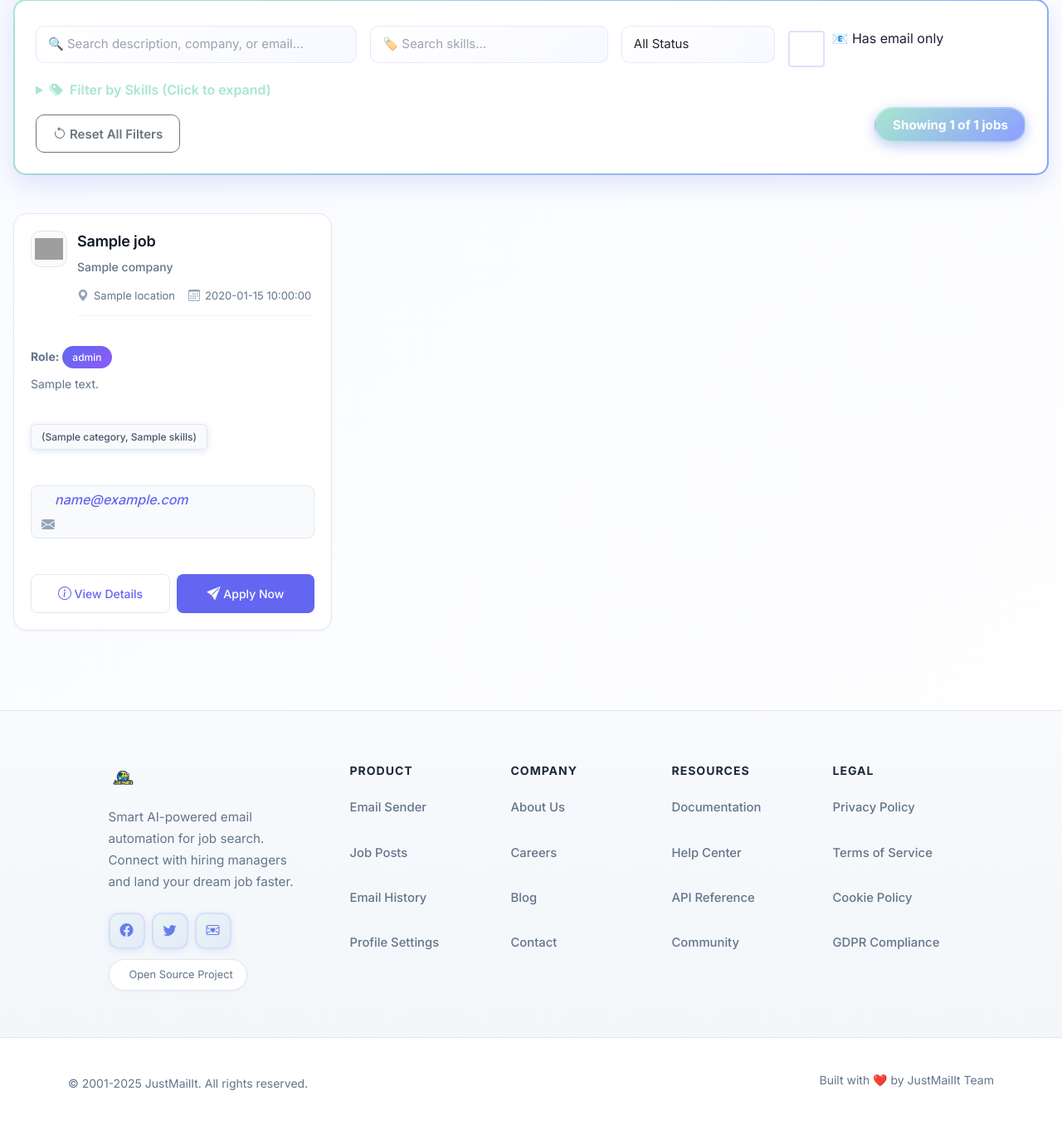
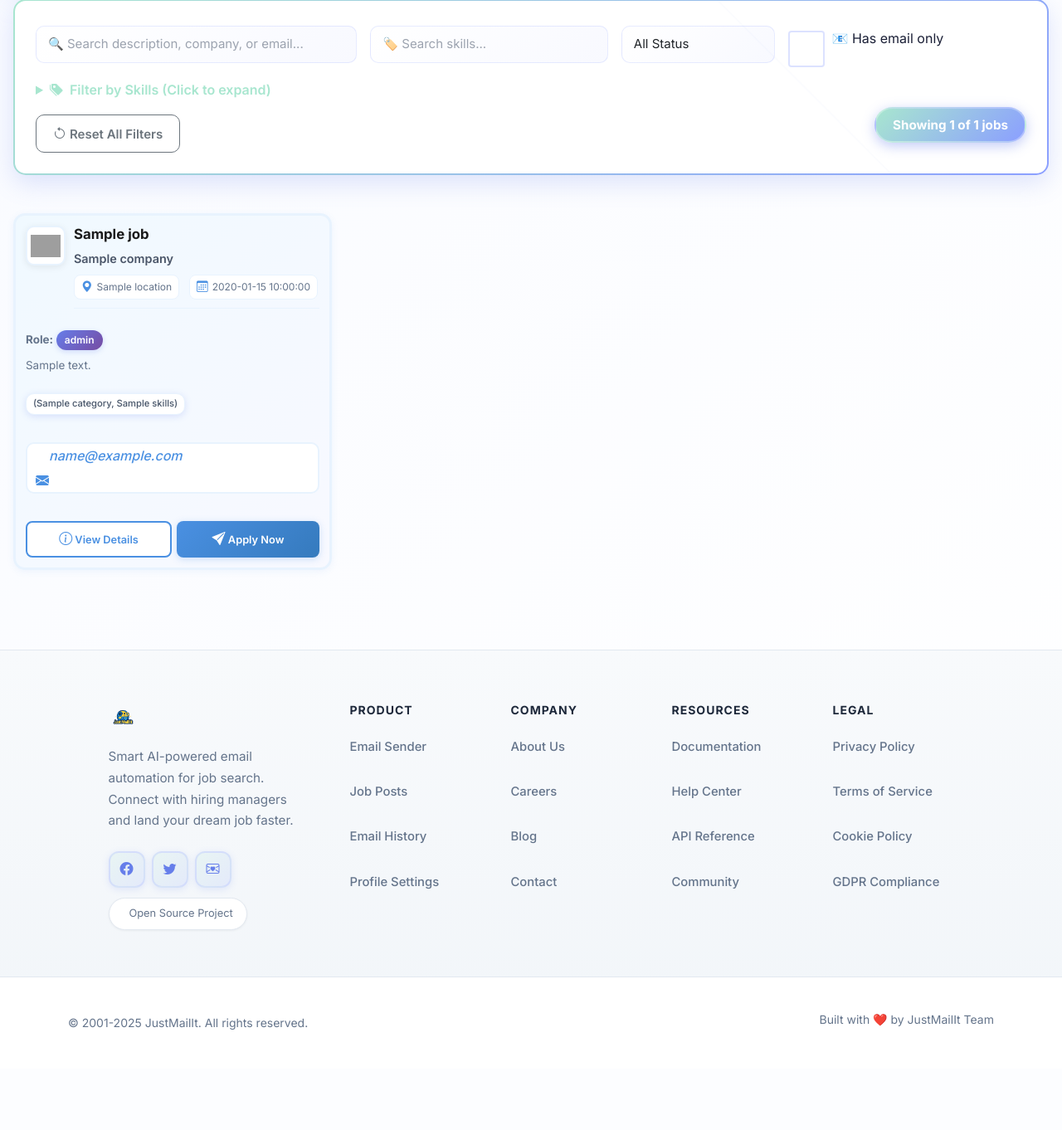
Before and after one commit to manuchaturvedi/email-sent-site, a Flask app: template sendmail/templates/job_posts.html in a window 1280 px wide. Shown: the part 565-1927 px from the top of the page at 83% size. After the commit the page ends 1806 px from the top, so only its background shows below. Run offline with Flask 3, Linux system fonts and the light colour scheme; the template is opened without the code that fills it: most values are stand-ins (such as "Sample title", 1, 10 or a date in 2020); grey boxes are pictures that could not be loaded.

```diff
--- a/sendmail/templates/job_posts.html
+++ b/sendmail/templates/job_posts.html
@@ -723,40 +723,57 @@
 
 /* ==================== NAUKRI.COM INSPIRED DESIGN ==================== */
 
-/* Minimalist Modern Job Card Container */
+/* Naukri-style Job Card Container */
 .naukri-job-card {
-    background: #ffffff;
-    border: 1px solid #e2e8f0;
-    border-radius: 16px;
-    padding: 20px;
+    background: linear-gradient(135deg, #f0f9ff 0%, #f8f9ff 100%);
+    border: 3px solid #e8f3fe;
+    border-radius: 14px;
+    padding: 12px;
     margin-bottom: 30px;
-    transition: all 0.4s cubic-bezier(0.4, 0, 0.2, 1);
-    box-shadow: 0 1px 3px rgba(0, 0, 0, 0.05);
+    transition: all 0.3s ease;
+    box-shadow: 0 2px 8px rgba(74, 144, 226, 0.08);
     display: flex;
     flex-direction: column;
-    gap: 16px;
+    gap: 10px;
     height: 100%;
     position: relative;
     overflow: hidden;
 }
 
+.naukri-job-card::before {
+    content: '';
+    position: absolute;
+    top: 0;
+    left: 0;
+    right: 0;
+    height: 4px;
+    background: linear-gradient(90deg, #4a90e2, #667eea, #764ba2);
+    opacity: 0;
+    transition: opacity 0.3s ease;
+}
+
+.naukri-job-card:hover::before {
+    opacity: 1;
+}
+
 .naukri-job-card:hover {
-    border-color: #cbd5e0;
-    box-shadow: 0 8px 16px rgba(0, 0, 0, 0.08), 0 0 0 1px rgba(0, 0, 0, 0.02);
-    transform: translateY(-2px);
-}
-
-/* Company Logo Section - Minimalist */
+    border-color: #4a90e2;
+    box-shadow: 0 8px 24px rgba(74, 144, 226, 0.2);
+    transform: translateY(-4px);
+}
+
+/* Company Logo Section - Now with API */
 .company-logo {
-    width: 44px;
-    height: 44px;
-    background: #f8fafc;
-    border-radius: 12px;
+    width: 48px;
+    height: 48px;
+    background: white;
+    border-radius: 10px;
     display: flex;
     align-items: center;
     justify-content: center;
     flex-shrink: 0;
-    border: 1px solid #e2e8f0;
+    border: 2px solid #e8f3fe;
+    box-shadow: 0 2px 8px rgba(0, 0, 0, 0.08);
     overflow: hidden;
     position: relative;
 }
@@ -769,27 +786,27 @@
 }
 
 .company-logo-fallback {
-    width: 44px;
-    height: 44px;
-    background: linear-gradient(135deg, #6366f1 0%, #8b5cf6 100%);
-    border-radius: 12px;
+    width: 48px;
+    height: 48px;
+    background: linear-gradient(135deg, #667eea 0%, #764ba2 100%);
+    border-radius: 10px;
     display: flex;
     align-items: center;
     justify-content: center;
     color: white;
-    font-size: 16px;
-    font-weight: 600;
+    font-size: 18px;
+    font-weight: 700;
     flex-shrink: 0;
-}
-
-/* Job Title - Modern Minimalist */
+    box-shadow: 0 2px 8px rgba(102, 126, 234, 0.3);
+}
+
+/* Job Title - Compact Naukri Style */
 .naukri-job-title {
-    font-size: 1.125rem;
-    font-weight: 600;
-    color: #0f172a;
-    margin: 0 0 8px 0;
-    line-height: 1.4;
-    letter-spacing: -0.01em;
+    font-size: 1.05rem;
+    font-weight: 700;
+    color: #1a1a1a;
+    margin: 0 0 6px 0;
+    line-height: 1.3;
     transition: color 0.3s ease;
     display: -webkit-box;
     -webkit-line-clamp: 2;
@@ -798,64 +815,67 @@
 }
 
 .naukri-job-card:hover .naukri-job-title {
-    color: #6366f1;
-}
-
-/* Company Name - Minimalist */
+    color: #4a90e2;
+}
+
+/* Company Name Below Title */
 .naukri-company-name {
-    font-size: 0.875rem;
-    font-weight: 500;
-    color: #64748b;
-    margin-bottom: 12px;
+    font-size: 0.9rem;
+    font-weight: 600;
+    color: #4a5568;
+    margin-bottom: 8px;
     display: flex;
     align-items: center;
-    gap: 6px;
+    gap: 4px;
 }
 
 .naukri-company-name i {
     color: #94a3b8;
-    font-size: 0.875rem;
-}
-
-/* Job Info Row - Minimalist */
+    font-size: 0.85rem;
+}
+
+/* Job Info Row - Compact */
 .naukri-job-info {
     display: flex;
     flex-wrap: wrap;
-    gap: 16px;
-    margin-bottom: 12px;
-    padding-bottom: 12px;
-    border-bottom: 1px solid #f1f5f9;
+    gap: 12px;
+    margin-bottom: 10px;
+    padding-bottom: 10px;
+    border-bottom: 1px solid #e8f3fe;
 }
 
 .naukri-job-info .info-item {
     display: flex;
     align-items: center;
-    gap: 6px;
-    font-size: 0.813rem;
+    gap: 5px;
+    font-size: 0.75rem;
     color: #64748b;
-    font-weight: 400;
+    background: white;
+    padding: 3px 8px;
+    border-radius: 8px;
+    border: 1px solid #e8f3fe;
 }
 
 .naukri-job-info .info-item i {
-    color: #94a3b8;
-    font-size: 0.875rem;
+    color: #4a90e2;
+    font-size: 0.85rem;
 }
 
 .naukri-job-info .info-item strong {
-    font-weight: 500;
+    font-weight: 600;
     color: #475569;
 }
 
-/* Job Description - Minimalist */
+/* Job Description Section - Compact */
 .naukri-job-description {
     color: #64748b;
-    font-size: 0.875rem;
-    line-height: 1.6;
-    margin-bottom: 12px;
+    font-size: 0.84rem;
+    line-height: 1.5;
+    margin-bottom: 8px;
 }
 
 .naukri-job-description p {
-    margin: 8px 0;
+    margin: 6px 0;
 }
 
 .naukri-job-description .description-text {
@@ -865,52 +885,55 @@
     overflow: hidden;
 }
 
-/* Role Badge - Minimalist */
+/* Role Badge - Compact */
 .role-badge {
-    background: linear-gradient(135deg, #6366f1 0%, #8b5cf6 100%);
+    background: linear-gradient(135deg, #667eea 0%, #764ba2 100%);
     color: white;
-    padding: 4px 12px;
-    border-radius: 16px;
+    padding: 3px 10px;
+    border-radius: 12px;
     font-size: 0.75rem;
-    font-weight: 500;
+    font-weight: 600;
     display: inline-block;
-}
-
-/* Skills Section - Minimalist Tags */
+    box-shadow: 0 2px 6px rgba(102, 126, 234, 0.25);
+}
+
+/* Skills Section - Compact Tags */
 .naukri-skills {
     display: flex;
     flex-wrap: wrap;
-    gap: 8px;
-    margin-bottom: 12px;
+    gap: 6px;
+    margin-bottom: 8px;
 }
 
 .naukri-skills .skill-tag {
-    background: #f8fafc;
+    background: white;
     color: #475569;
-    padding: 5px 12px;
-    border-radius: 6px;
-    font-size: 0.75rem;
+    padding: 3px 8px;
+    border-radius: 10px;
+    font-size: 0.7rem;
     font-weight: 500;
-    border: 1px solid #e2e8f0;
-    transition: all 0.2s ease;
+    border: 1px solid #e8f3fe;
+    transition: all 0.3s ease;
 }
 
 .naukri-skills .skill-tag:hover {
-    background: #f1f5f9;
-    border-color: #cbd5e0;
-}
-
-/* Contact Info Section - Minimalist */
+    background: #eff6ff;
+    color: #4a90e2;
+    border-color: #4a90e2;
+    transform: translateY(-1px);
+}
+
+/* Contact Info Section - Compact */
 .naukri-contact-info {
     display: flex;
     align-items: center;
     gap: 8px;
     color: #64748b;
-    font-size: 0.813rem;
-    padding: 8px 12px;
-    background: #f8fafc;
-    border-radius: 8px;
-    border: 1px solid #e2e8f0;
+    font-size: 0.78rem;
+    padding: 6px 10px;
+    background: white;
+    border-radius: 10px;
+    border: 2px solid #e8f3fe;
     margin-top: auto;
     white-space: nowrap;
     overflow: hidden;
@@ -918,7 +941,7 @@
 }
 
 .naukri-contact-info i {
-    color: #94a3b8;
+    color: #4a90e2;
     font-size: 1rem;
     flex-shrink: 0;
     line-height: 1;
@@ -929,7 +952,7 @@
     word-break: normal;
     overflow-wrap: normal;
     line-height: 1;
-    color: #6366f1;
+    color: #4a90e2;
     text-decoration: none;
     font-weight: 500;
     flex: 1;
@@ -939,105 +962,112 @@
 }
 
 .naukri-contact-info a:hover {
-    color: #4f46e5;
-}
-
-/* Action Buttons - Modern Minimalist */
+    text-decoration: underline;
+}
+
+/* Action Buttons - Compact Naukri Style */
 .naukri-actions {
     display: flex;
-    gap: 8px;
+    gap: 6px;
     margin-top: auto;
-    padding-top: 12px;
+    padding-top: 8px;
 }
 
 .btn-naukri-apply {
-    background: #6366f1;
+    background: linear-gradient(135deg, #4a90e2 0%, #357abd 100%);
     color: white;
     border: none;
-    padding: 10px 16px;
+    padding: 6px 12px;
     border-radius: 8px;
-    font-weight: 500;
-    font-size: 0.875rem;
+    font-weight: 600;
+    font-size: 0.8rem;
     cursor: pointer;
-    transition: all 0.2s ease;
+    transition: all 0.3s ease;
+    box-shadow: 0 2px 8px rgba(74, 144, 226, 0.25);
     flex: 1;
 }
 
 .btn-naukri-apply:hover {
-    background: #4f46e5;
-    transform: translateY(-1px);
+    background: linear-gradient(135deg, #357abd 0%, #2a5f8f 100%);
+    box-shadow: 0 4px 12px rgba(74, 144, 226, 0.35);
+    transform: translateY(-2px);
 }
 
 .btn-naukri-apply:disabled,
 .btn-naukri-applied {
-    background: #10b981;
+    background: linear-gradient(135deg, #10b981 0%, #059669 100%);
     cursor: not-allowed;
+    box-shadow: 0 2px 8px rgba(16, 185, 129, 0.25);
     flex: 1;
-    padding: 10px 16px;
+    padding: 6px 12px;
     border-radius: 8px;
-    font-weight: 500;
-    font-size: 0.875rem;
+    font-weight: 600;
+    font-size: 0.8rem;
     color: white;
     border: none;
-    opacity: 0.9;
 }
 
 .btn-naukri-detail {
     background: white;
-    color: #6366f1;
-    border: 1px solid #e2e8f0;
-    padding: 10px 16px;
+    color: #4a90e2;
+    border: 2px solid #4a90e2;
+    padding: 6px 12px;
     border-radius: 8px;
-    font-weight: 500;
-    font-size: 0.875rem;
+    font-weight: 600;
+    font-size: 0.8rem;
     cursor: pointer;
-    transition: all 0.2s ease;
+    transition: all 0.3s ease;
     flex: 1;
 }
 
 .btn-naukri-detail:hover {
-    background: #f8fafc;
-    border-color: #6366f1;
-}
-
-/* Delete Button - Minimalist */
+    background: #4a90e2;
+    color: white;
+    box-shadow: 0 4px 12px rgba(74, 144, 226, 0.25);
+    transform: translateY(-2px);
+}
+
+/* Delete Button - Compact */
 .btn-delete-job {
-    background: #ef4444;
+    background: linear-gradient(135deg, #dc3545 0%, #c82333 100%);
     color: white;
     border: none;
-    padding: 10px 16px;
+    padding: 6px 12px;
     border-radius: 8px;
-    font-weight: 500;
-    font-size: 0.875rem;
+    font-weight: 600;
+    font-size: 0.8rem;
     cursor: pointer;
-    transition: all 0.2s ease;
+    transition: all 0.3s ease;
+    box-shadow: 0 2px 8px rgba(220, 53, 69, 0.25);
 }
 
 .btn-delete-job:hover {
-    background: #dc2626;
-    transform: translateY(-1px);
-}
-
-/* Sent Badge - Minimalist */
+    background: linear-gradient(135deg, #c82333 0%, #bd2130 100%);
+    box-shadow: 0 4px 12px rgba(220, 53, 69, 0.4);
+    transform: translateY(-2px);
+}
+
+/* Sent Badge */
 .sent-badge {
     position: absolute;
-    top: 16px;
-    right: 16px;
-    background: #10b981;
+    top: 12px;
+    right: 12px;
+    background: linear-gradient(135deg, #10b981 0%, #059669 100%);
     color: white;
-    padding: 6px 12px;
-    border-radius: 12px;
+    padding: 4px 10px;
+    border-radius: 10px;
     font-size: 0.75rem;
-    font-weight: 500;
+    font-weight: 600;
+    box-shadow: 0 2px 8px rgba(16, 185, 129, 0.3);
     display: flex;
     align-items: center;
     gap: 4px;
 }
 
-/* Card Top Section with Logo - Minimalist */
+/* Card Top Section with Logo */
 .job-card-top {
     display: flex;
-    gap: 12px;
+    gap: 10px;
     align-items: flex-start;
 }
 
```
